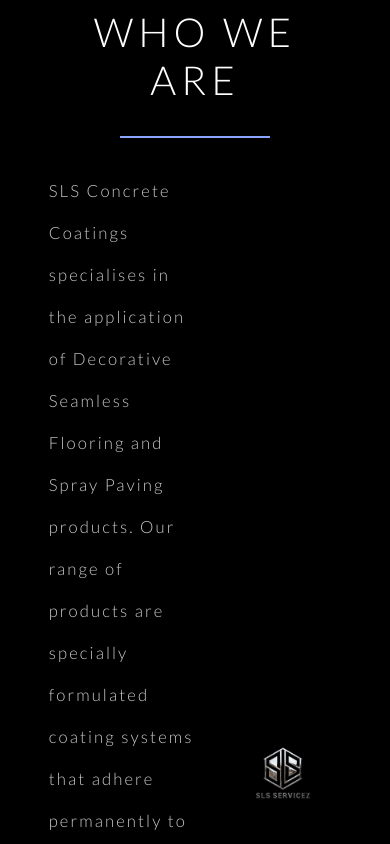
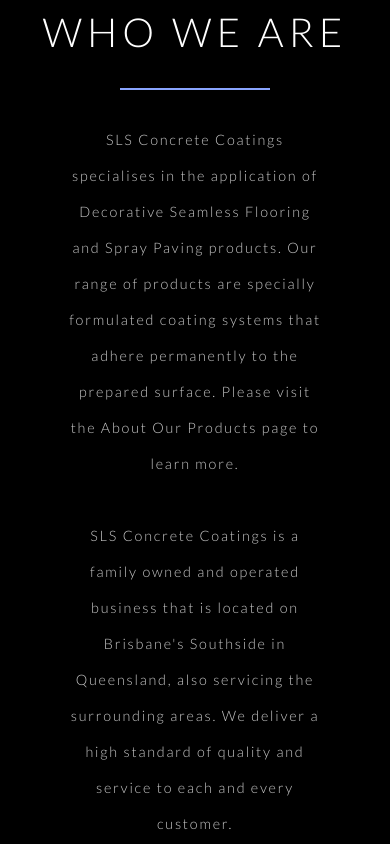
Before and after one commit to Blake-K-Yeboah/sls-concrete-coatings, a Next.js app: page / in a window 390 px wide. Shown: the part 920-1764 px from the top of the page. Built offline with nearby package versions, Linux system fonts and the light colour scheme.

Commit message:
Made Responsive

```diff
--- a/styles/WhoWeAre.module.sass
+++ b/styles/WhoWeAre.module.sass
@@ -21,3 +21,39 @@
     left: 60%
     top: 35%
     transform: translate(-50%, -50%)
+
+@media screen and (max-width: 1572px)
+    .whoWeAreSection
+        padding: 10vh 8.5vw 5vh 8.5vw
+
+@media screen and (max-width: 1142px)
+    .paragraph
+        font-size: .9rem
+
+@media screen and (max-width: 1070px)
+    .sectionGrid
+        grid-template-columns: 1fr
+
+    .content
+        width: 65%
+        margin: 0 auto
+
+    .paragraph
+        text-align: center
+
+    .imgContainer
+        width: 25vw
+        height: 25vw
+        left: 50%
+        top: 60%
+
+    .whoWeAreSection
+        padding: 10vh 8.5vw 10vh 8.5vw
+
+@media screen and (max-width: 738px)
+    .imgContainer
+        width: 50vw
+        height: 50vw
+
+    .content
+        width: 80%
```
